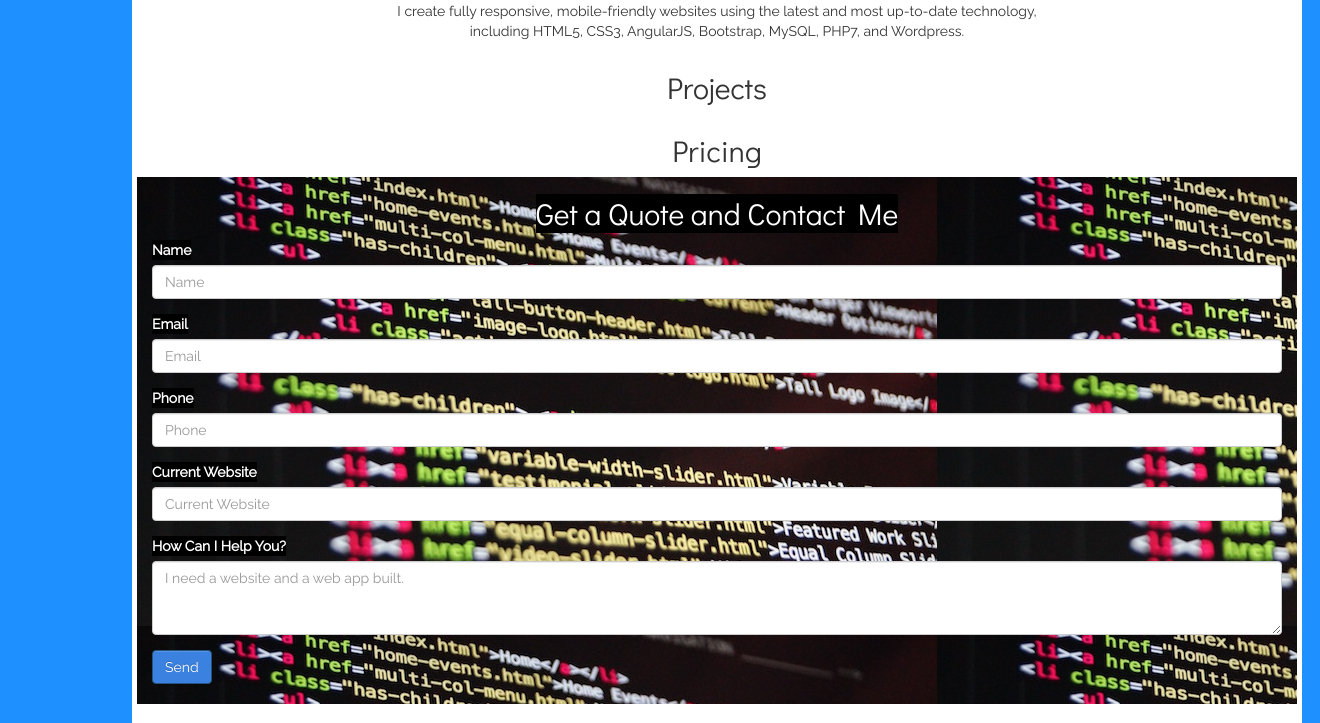
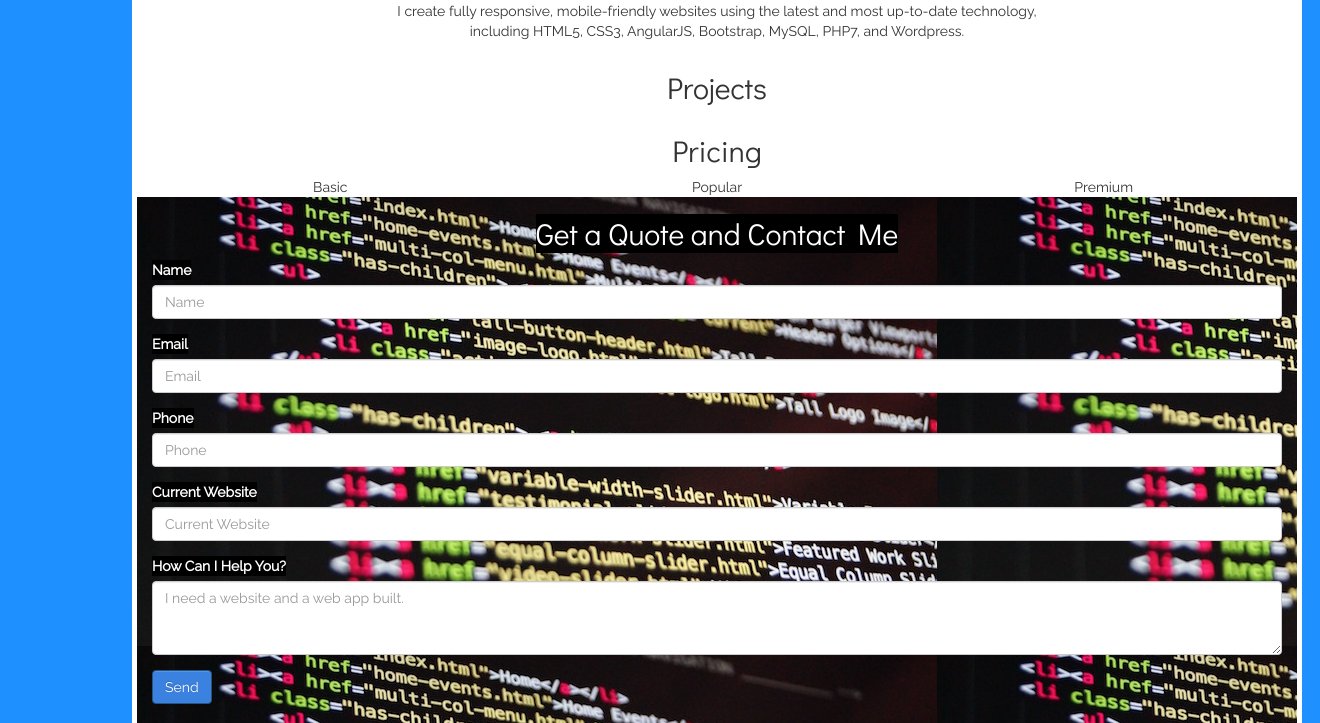
Before and after one commit to davidmancini/about-david, a PHP site: page / in a window 1320 px wide. Shown: the part 901-1624 px from the top of the page. Run offline with PHP 8.4, Linux system fonts and the light colour scheme; some libraries are stand-ins or nearby versions.

Commit message:
Added priceBox structure to index.php

```diff
--- a/public_html/index.php
+++ b/public_html/index.php
@@ -89,6 +89,21 @@
 				<div class="col-md-12">
 					<a name="pricing"></a><h2>Pricing</h2>
 				</div>
+				<div class="col-md-4">
+					<div class="priceBox">
+						Basic
+					</div>
+				</div>
+				<div class="col-md-4">
+					<div class="priceBox">
+						Popular
+					</div>
+				</div>
+				<div class="col-md-4">
+					<div class="priceBox">
+						Premium
+					</div>
+				</div>
 			</div><!--Ends Pricing Row-->
 
 			<div class="row quoteRow row-eq-height"><!--Quote Row-->
```
